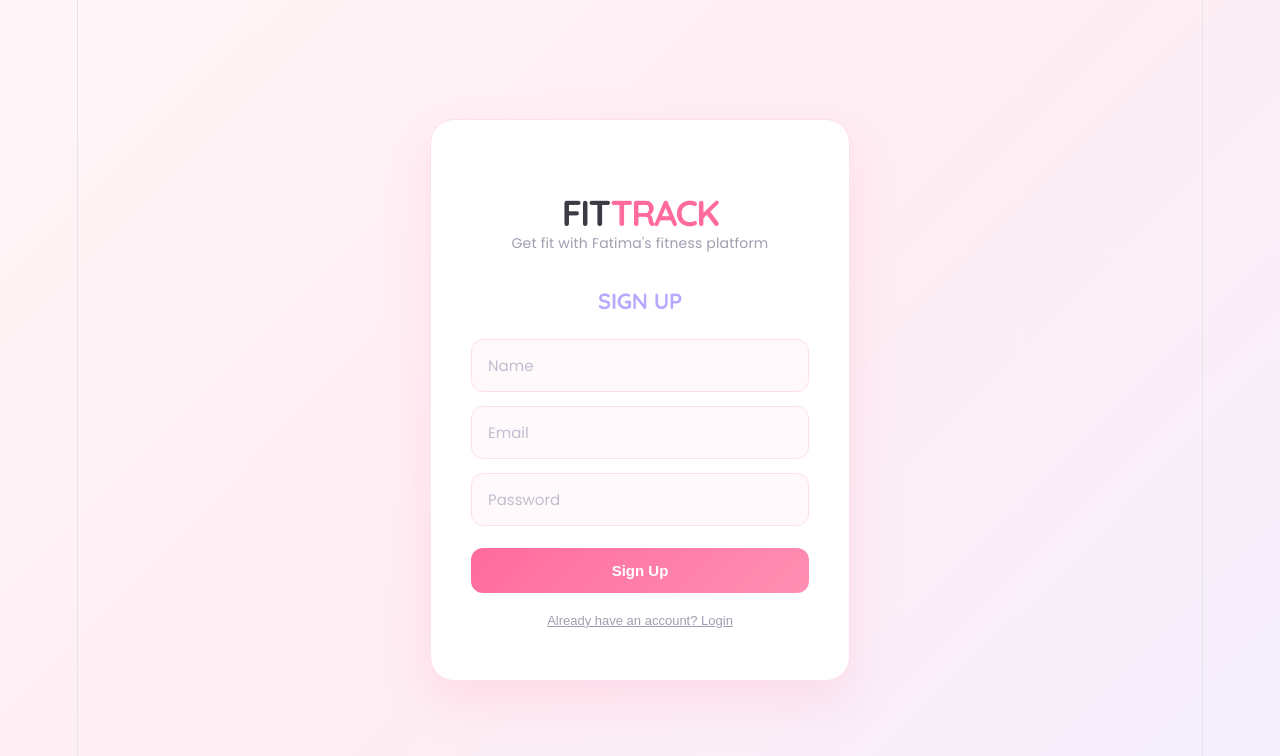
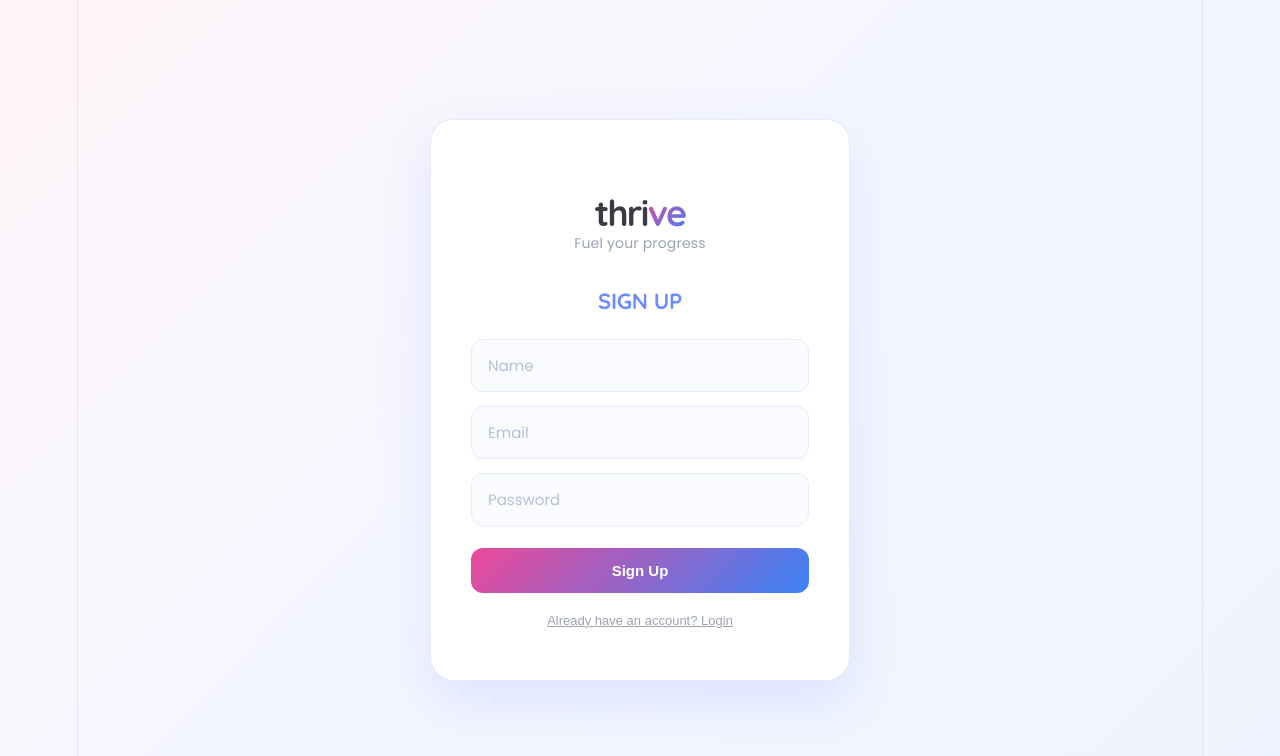
Before and after one commit to fatimaijaz404-del/fitness-app-frontend, a React (Vite) app: page / in a window 1280 px wide. Shown: the top 756 px of the page. Built offline with nearby package versions, Linux system fonts and the light colour scheme.

Commit message:
Rebrand app to Thrive with new pink-blue theme

```diff
--- a/src/App.css
+++ b/src/App.css
@@ -8,7 +8,7 @@
 
 body {
   font-family: 'Poppins', sans-serif;
-  background: linear-gradient(135deg, #FFF5F7 0%, #FFEEF3 50%, #F5EFFF 100%);
+  background: linear-gradient(135deg, #FFF5F9 0%, #F3F6FF 50%, #EEF4FF 100%);
   color: #3D3A45;
   min-height: 100vh;
 }
@@ -23,12 +23,12 @@ body {
 
 .card {
   background-color: #FFFFFF;
-  border: 1px solid #FFE0EA;
+  border: 1px solid #E5EBFF;
   border-radius: 24px;
   padding: 48px 40px;
   width: 100%;
   max-width: 420px;
-  box-shadow: 0 20px 50px rgba(255, 107, 157, 0.15);
+  box-shadow: 0 20px 50px rgba(99, 130, 255, 0.15);
 }
 
 .brand-title {
@@ -41,12 +41,15 @@ body {
 }
 
 .brand-title span {
-  color: #FF6B9D;
+  background: linear-gradient(135deg, #EC4899 0%, #3B82F6 100%);
+  -webkit-background-clip: text;
+  background-clip: text;
+  color: transparent;
 }
 
 .brand-subtitle {
   text-align: center;
-  color: #A39CB0;
+  color: #9CA3AF;
   font-size: 14px;
   margin-bottom: 32px;
 }
@@ -56,15 +59,15 @@ body {
   font-weight: 700;
   font-size: 22px;
   margin-bottom: 24px;
-  color: #B8A9FF;
+  color: #6D8CFF;
 }
 
 .input-field {
   width: 100%;
   padding: 14px 16px;
   margin-bottom: 14px;
-  background-color: #FFF9FB;
-  border: 1.5px solid #FFE0EA;
+  background-color: #FAFBFF;
+  border: 1.5px solid #E5EBFF;
   border-radius: 12px;
   color: #3D3A45;
   font-size: 15px;
@@ -74,18 +77,18 @@ body {
 }
 
 .input-field::placeholder {
-  color: #C4BCD0;
+  color: #B7BFD4;
 }
 
 .input-field:focus {
-  border-color: #FF6B9D;
+  border-color: #EC4899;
   background-color: #FFFFFF;
 }
 
 .primary-btn {
   width: 100%;
   padding: 14px;
-  background: linear-gradient(135deg, #FF6B9D 0%, #FF8FB3 100%);
+  background: linear-gradient(135deg, #EC4899 0%, #3B82F6 100%);
   color: #FFFFFF;
   font-weight: 600;
   font-size: 15px;
@@ -98,14 +101,14 @@ body {
 
 .primary-btn:hover {
   transform: translateY(-2px);
-  box-shadow: 0 8px 20px rgba(255, 107, 157, 0.35);
+  box-shadow: 0 8px 20px rgba(99, 130, 255, 0.35);
 }
 
 .switch-btn {
   width: 100%;
   background: none;
   border: none;
-  color: #A39CB0;
+  color: #9CA3AF;
   font-size: 13px;
   margin-top: 20px;
   cursor: pointer;
@@ -113,16 +116,16 @@ body {
 }
 
 .switch-btn:hover {
-  color: #B8A9FF;
+  color: #6D8CFF;
 }
 
 .message-box {
   margin-top: 20px;
   padding: 12px;
-  background-color: #F5EFFF;
-  border: 1px solid #B8A9FF;
+  background-color: #EFF4FF;
+  border: 1px solid #93B4FF;
   border-radius: 12px;
-  color: #7B6FA8;
+  color: #4A6FD4;
   font-size: 14px;
   text-align: center;
 }
@@ -131,7 +134,7 @@ body {
 }
 
 .total-box {
-  background: linear-gradient(135deg, #FFE0EA 0%, #F5EFFF 100%);
+  background: linear-gradient(135deg, #FCE4F0 0%, #E5EBFF 100%);
   border-radius: 12px;
   padding: 16px;
   text-align: center;
@@ -141,7 +144,10 @@ body {
 }
 
 .total-box strong {
-  color: #FF6B9D;
+  background: linear-gradient(135deg, #EC4899 0%, #3B82F6 100%);
+  -webkit-background-clip: text;
+  background-clip: text;
+  color: transparent;
   font-size: 20px;
 }
 
@@ -155,13 +161,13 @@ body {
   display: flex;
   justify-content: space-between;
   padding: 12px 16px;
-  background-color: #FFF9FB;
+  background-color: #FAFBFF;
   border-radius: 10px;
   margin-bottom: 8px;
   font-size: 14px;
 }
 
 .log-item span:last-child {
-  color: #FF6B9D;
+  color: #EC4899;
   font-weight: 600;
 }
--- a/src/App.jsx
+++ b/src/App.jsx
@@ -111,7 +111,7 @@ function App() {
     return (
       <div className="app-container">
         <div className="card dashboard-card">
-          <h1 className="brand-title">FIT<span>TRACK</span></h1>
+          <h1 className="brand-title">thri<span>ve</span></h1>
           <p className="brand-subtitle">Welcome, {loggedInUser.name}!</p>
 
           <h2 className="form-title">Add Calorie Entry</h2>
@@ -159,8 +159,8 @@ function App() {
   return (
     <div className="app-container">
       <div className="card">
-        <h1 className="brand-title">FIT<span>TRACK</span></h1>
-        <p className="brand-subtitle">Get fit with Fatima's fitness platform</p>
+        <h1 className="brand-title">thri<span>ve</span></h1>
+        <p className="brand-subtitle">Fuel your progress</p>
 
         <h2 className="form-title">{isLogin ? 'LOGIN' : 'SIGN UP'}</h2>
 
```
